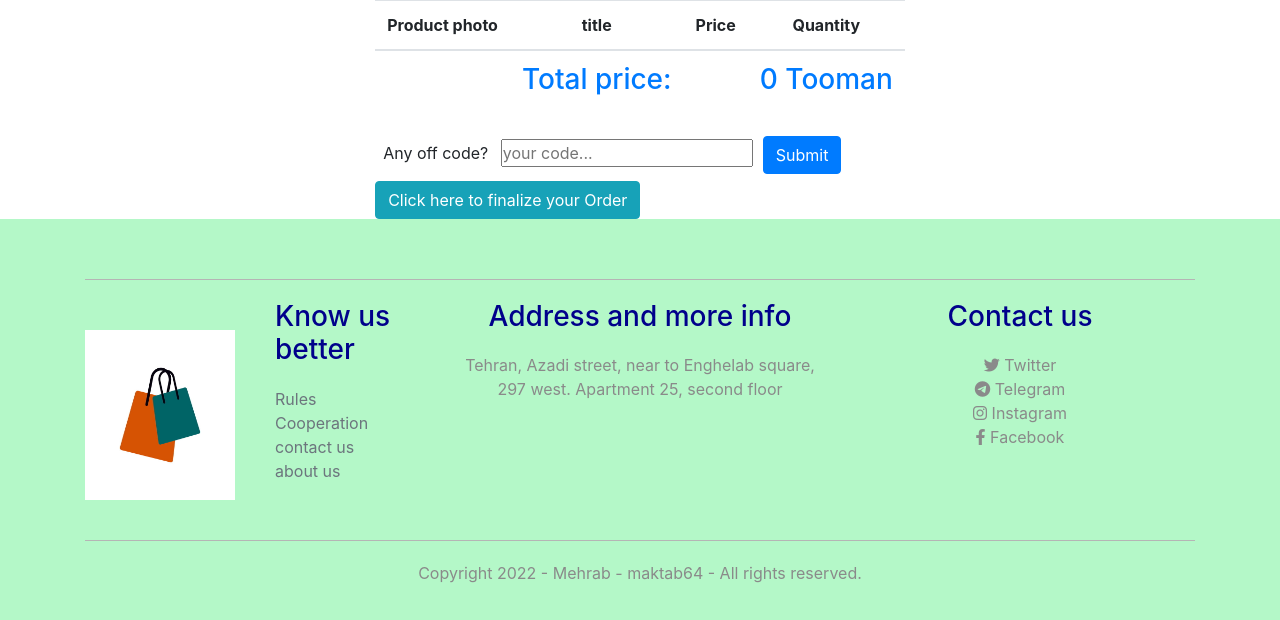
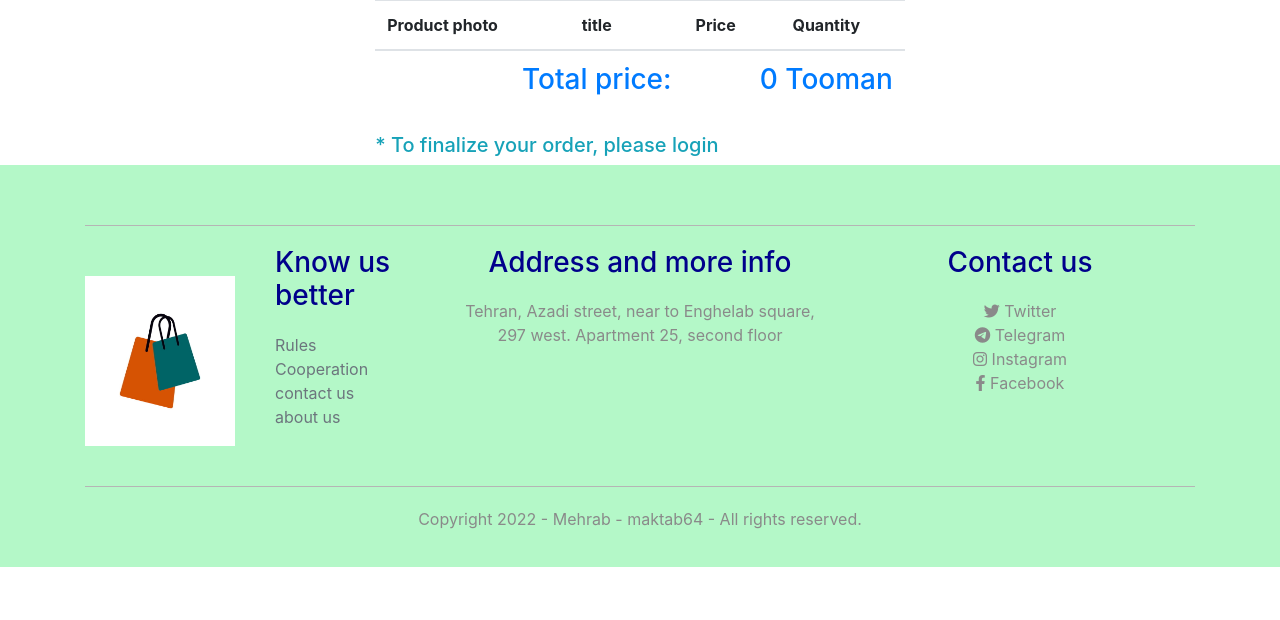
Before and after one commit to mehrawbmh/online_shop, a Django app: page /en/basket/ in a window 1280 px wide. Shown: the part 62-682 px from the top of the page. Run offline with Django 4.2, Linux system fonts and the light colour scheme; tables that the repository leaves empty hold one stand-in row (values such as "Sample post"); some libraries are stand-ins or nearby versions.

Commit message:
fix: some bugs on profile and basket pages

```diff
--- a/templates/customers/profile.html
+++ b/templates/customers/profile.html
@@ -159,8 +159,10 @@
                             {% for cart in customer.cart_set.all %}
                                 {% if cart == customer.cart_set.last %}
                                     <a href="{% url 'basket_detail' %}">Order at {{ cart.create_timestamp }}</a>
+                                    <br>
                                 {% else %}
                                     <a href="{% url 'cart-detail' cart.id %}">Order at {{ cart.create_timestamp }}</a>
+                                    <br>
                                 {% endif %}
                             {% endfor %}
                         </ul>
--- a/templates/orders/basket.html
+++ b/templates/orders/basket.html
@@ -122,6 +122,7 @@
                                 </tbody>
                             </table>
                         </div>
+                    {% if request.user.is_authenticated %}
                     {% if valid != 2 %}
                     <form method="post" action="{% url 'check_off_code' %}">
                         {% csrf_token %}
@@ -144,6 +145,9 @@
                     <div class="justify-content-center">
                         <a href="{% url 'check_off_code' %}?cartid={{ cart.id }}" class="btn btn-info">Click here to finalize your Order</a>
                     </div>
+                    {% else %}
+                    <h5 class="text-info">* To finalize your order, please login</h5>
+                    {% endif %}
                     </div>
                 </div>
             </section>
```
